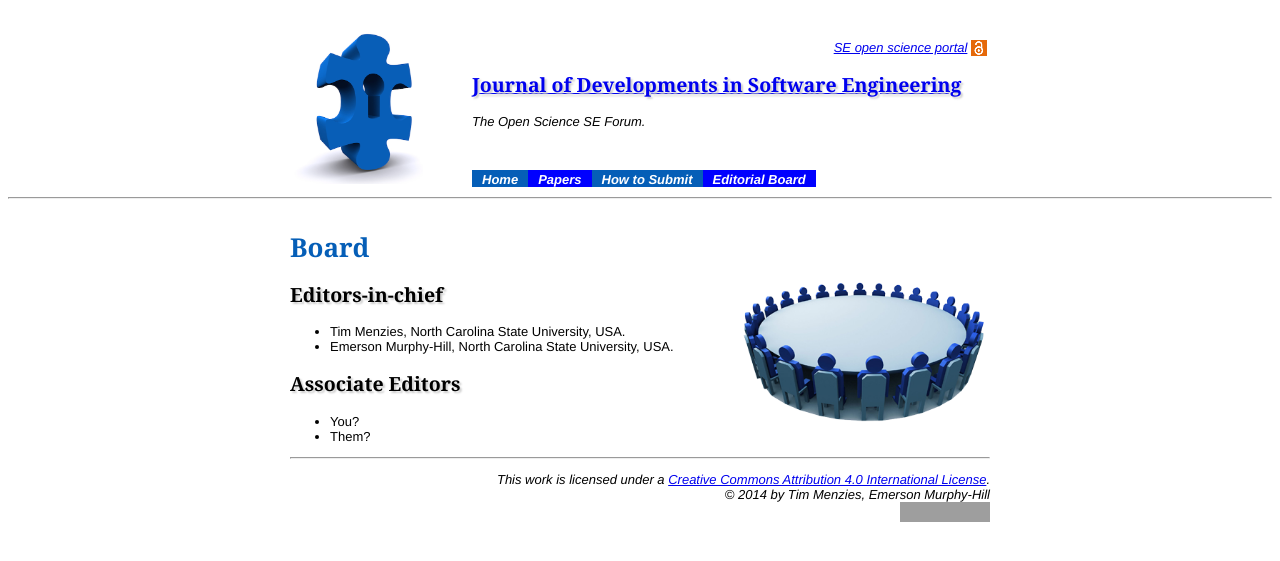
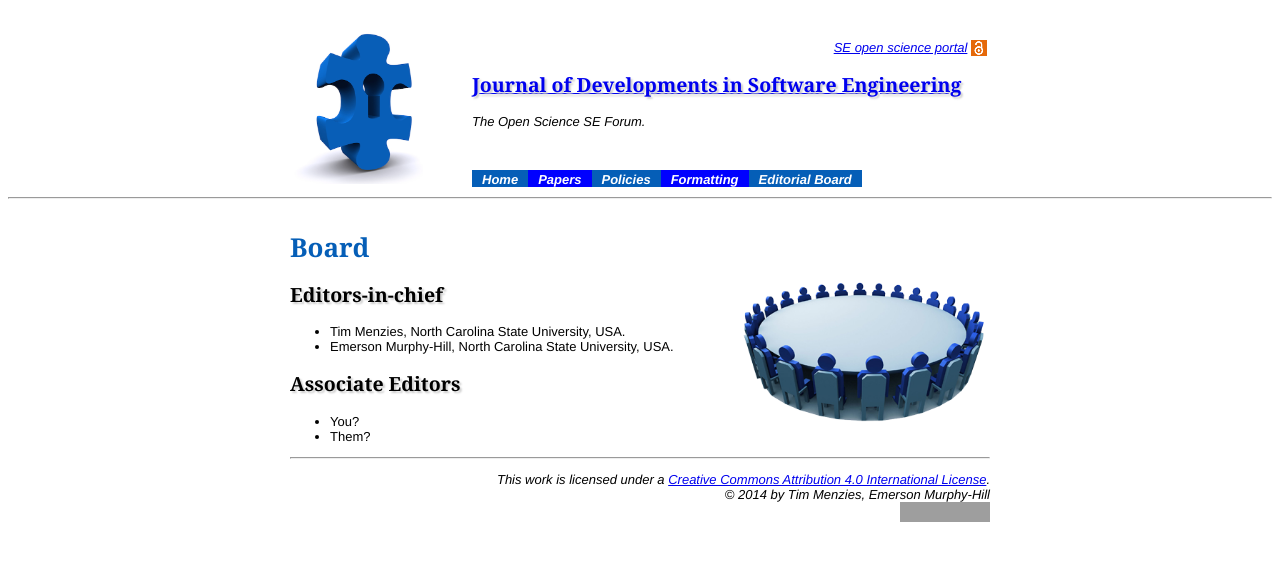
Before and after one commit to opensciences/opensciences.github.io, a Jekyll site: the page built from board.md, in a window 1280 px wide. Shown: the top 561 px of the page. Built offline with Jekyll 4.4.1, drawn with Linux system fonts in a browser that asks for light colours; Markdown is read by kramdown in place of the engine named in the settings; grey boxes are pictures that could not be loaded.

Commit message:
Update journalnav.html

```diff
--- a/_includes/journalnav.html
+++ b/_includes/journalnav.html
@@ -18,8 +18,9 @@ SE open science portal</a>&nbsp;
 <div
 class="swatch1"><a href="{{site.url}}/journal">Home</a></div><div
 class="swatch2"><a href="{{site.url}}/papers">Papers</a></div><div
-class="swatch1"><a href="{{site.url}}/submit">How to Submit</a></div><div
-class="swatch2"><a href="{{site.url}}/board">Editorial Board</a></div>
+class="swatch1"><a href="{{site.url}}/submit">Policies</a></div><div
+class="swatch2"><a href="{{site.url}}/format">Formatting</a></div><div
+class="swatch1"><a href="{{site.url}}/board">Editorial Board</a></div>
 
 </td></tr></table>
 <hr>
```
